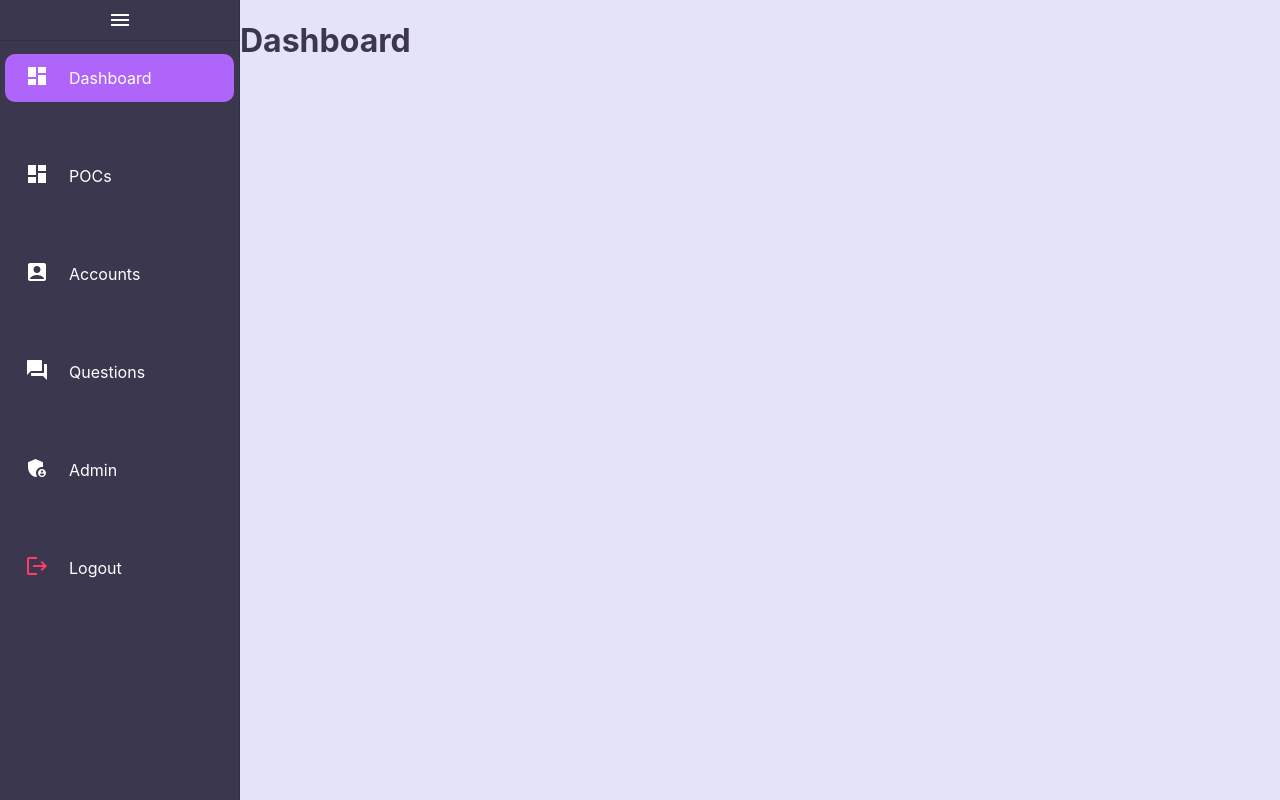
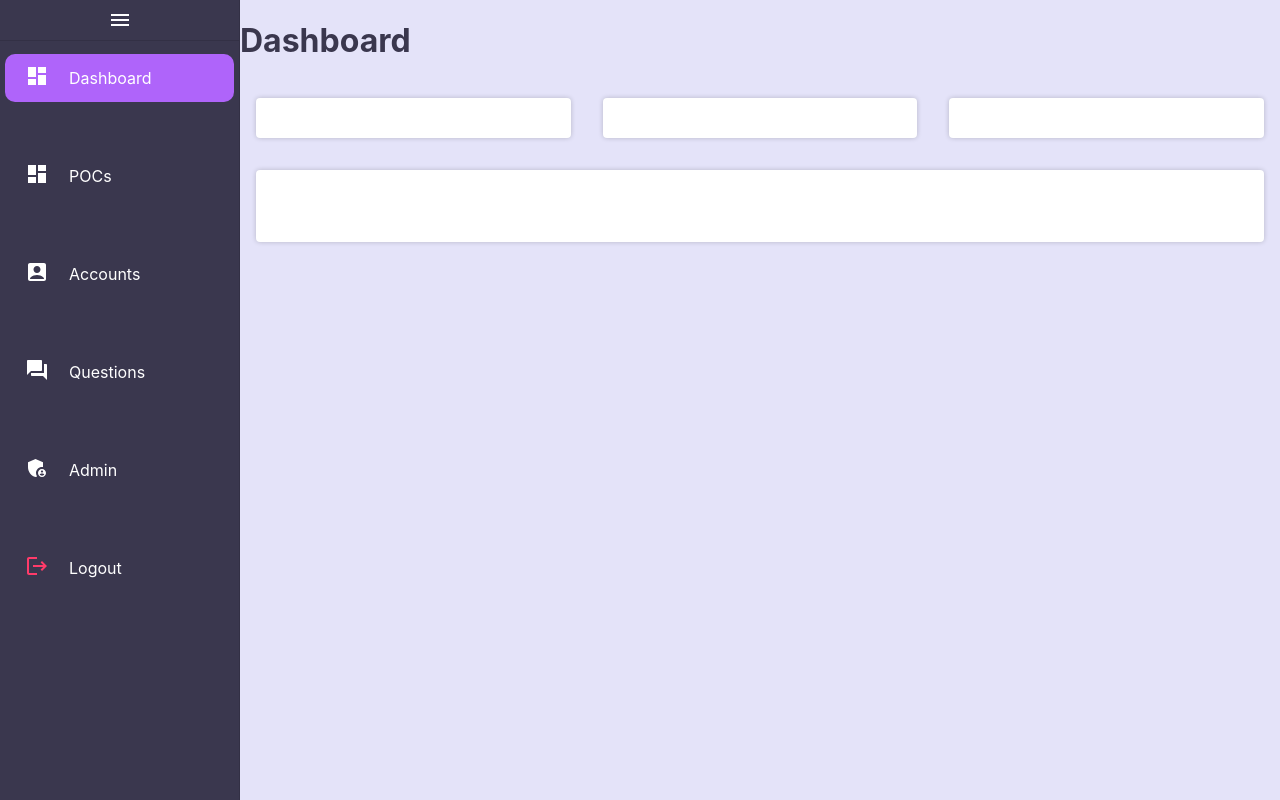
Before and after one commit to ejwalters/poc-management, a React (Create React App) app in the folder frontend/: page / in a window 1280 px wide. Built offline with nearby package versions, Linux system fonts and the light colour scheme.

Commit message:
added dashboard components

```diff
--- a/frontend/package.json
+++ b/frontend/package.json
@@ -5,11 +5,13 @@
   "dependencies": {
     "@emotion/react": "^11.11.4",
     "@emotion/styled": "^11.11.5",
+    "@material-ui/core": "^4.12.4",
     "@mui/icons-material": "^5.15.15",
     "@mui/material": "^5.15.15",
     "@testing-library/jest-dom": "^5.17.0",
     "@testing-library/react": "^13.4.0",
     "@testing-library/user-event": "^13.5.0",
+    "material-dashboard-react": "^1.10.0",
     "react": "^18.2.0",
     "react-dom": "^18.2.0",
     "react-router-dom": "^6.23.0",
--- a/frontend/src/components/Dashboard.js
+++ b/frontend/src/components/Dashboard.js
@@ -2,16 +2,60 @@
 
 import React from 'react';
 import styled from 'styled-components';
+import Card from "@material-ui/core/Card";
+import CardHeader from "@material-ui/core/CardHeader";
+import CardContent from "@material-ui/core/CardContent";
+import Table from "@material-ui/core/Table";
 
+const CardTitleWhite = styled.h4`
+    color: #FFFFFF;
+    margin-top: 0px;
+    min-height: auto;
+    font-weight: 300;
+    font-family: 'Roboto', 'Helvetica', 'Arial', sans-serif;
+    margin-bottom: 3px;
+    text-decoration: none;
+`;
 
 const Dashboard = () => {
     return (
         <div>
             <h1>Dashboard</h1>
-            {/* Dashboard content will be added here */}
+            <div style={{ display: 'flex', justifyContent: 'space-between' }}>
+                <Card style={{ flex: 1, margin: '1em', boxShadow: '0px 0px 5px 0px rgba(0,0,0,0.2)' }}>
+                    <CardContent>
+                        {/* Summary content goes here */}
+                    </CardContent>
+                </Card>
+                <Card style={{ flex: 1, margin: '1em', boxShadow: '0px 0px 5px 0px rgba(0,0,0,0.2)' }}>
+                    <CardContent>
+                        {/* Summary content goes here */}
+                    </CardContent>
+                </Card>
+                <Card style={{ flex: 1, margin: '1em', boxShadow: '0px 0px 5px 0px rgba(0,0,0,0.2)' }}>
+                    <CardContent>
+                        {/* Summary content goes here */}
+                    </CardContent>
+                </Card>
+            </div>
+            <Card style={{ margin: '1em', boxShadow: '0px 0px 5px 0px rgba(0,0,0,0.2)' }}>
+                <CardHeader color="primary">
+                    <CardTitleWhite>Detail Table</CardTitleWhite>
+                </CardHeader>
+                <CardContent>
+                    <Table
+                        tableHeaderColor="primary"
+                        tableHead={["Column 1", "Column 2", "Column 3"]}
+                        tableData={[
+                            ["Row 1 Data 1", "Row 1 Data 2", "Row 1 Data 3"],
+                            ["Row 2 Data 1", "Row 2 Data 2", "Row 2 Data 3"],
+                            // More rows can be added here
+                        ]}
+                    />
+                </CardContent>
+            </Card>
         </div>
     );
 }
 
-
 export default Dashboard;
```
Also changed, not shown: 1 other file (tests, documents, lock files or other folders).
